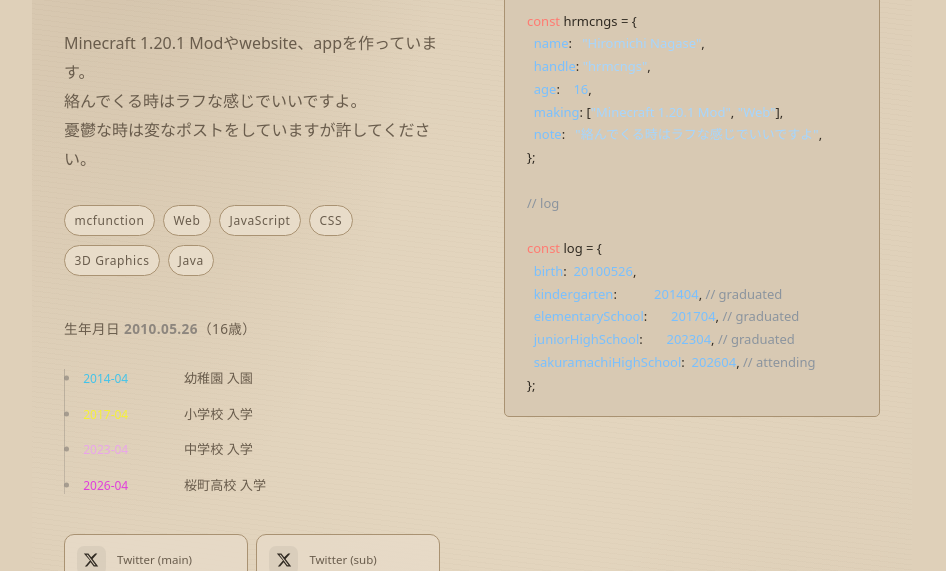
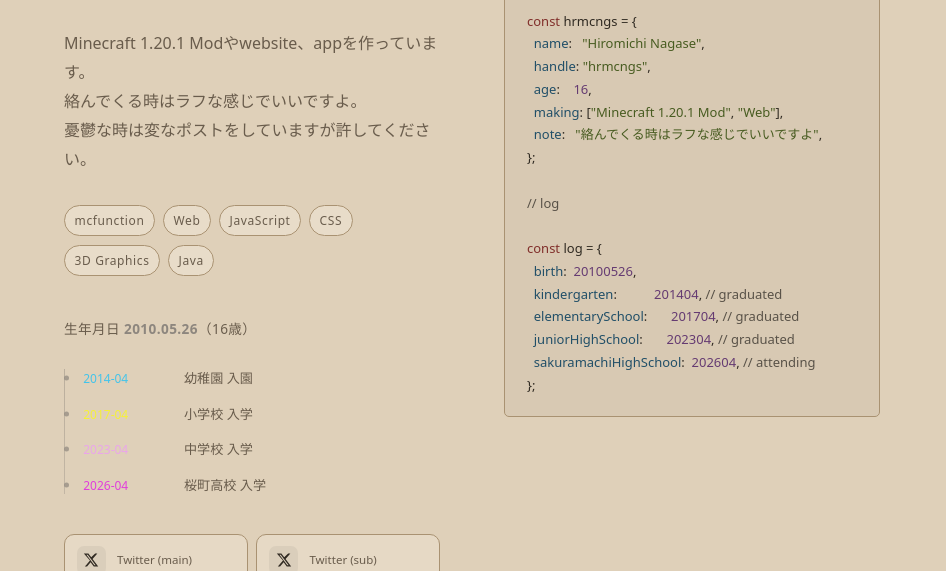
Before and after one commit to hrmcngs/hrmc.ngs.computer, a plain HTML site: page about/index.html in a window 1280 px wide. Shown: the part 535-1106 px from the top of the page, without its empty margins (168-1114 px from the left). Drawn offline with nearby package versions, Linux system fonts and the light colour scheme; no server answers.

Commit message:
Improve light theme readability

```diff
--- a/about/index.html
+++ b/about/index.html
@@ -23,12 +23,12 @@
   <link rel="stylesheet" href="https://cdnjs.cloudflare.com/ajax/libs/highlight.js/11.9.0/styles/github-dark.min.css">
   <script src="https://cdnjs.cloudflare.com/ajax/libs/highlight.js/11.9.0/highlight.min.js"></script>
   <link rel="stylesheet" href="../src/css/style.css?v=2026-09-25-1">
-  <link rel="stylesheet" href="/src/css/appearance.css?v=2026-11-24-2">
+  <link rel="stylesheet" href="/src/css/appearance.css?v=2026-11-24-3">
   <link rel="stylesheet" href="/src/css/macos.css?v=2026-11-17-1">
   <link rel="stylesheet" href="/src/css/catalog.css?v=2026-11-24-1">
   <script src="/src/js/appearance.js?v=2026-11-18-5"></script>
   <script src="../src/js/theme.js?v=2026-09-09-1"></script>
-  <link rel="stylesheet" href="../src/css/about-style.css?v=2026-11-18-6">
+  <link rel="stylesheet" href="../src/css/about-style.css?v=2026-11-24-1">
 </head>
 <body class="catalog-home about-body">
 
--- a/src/css/about-style.css
+++ b/src/css/about-style.css
@@ -534,4 +534,24 @@
       box-shadow: none;
     }
 
+    /* Dark syntax colors become too pale on the paper-colored light theme. */
+    :root[data-appearance="light"] .about-body .code-wrap .hljs {
+      color: #302a22;
+    }
+    :root[data-appearance="light"] .about-body .hljs-keyword,
+    :root[data-appearance="light"] .about-body .hljs-literal,
+    :root[data-appearance="light"] .about-body .hljs-selector-tag { color: #812f2b; }
+    :root[data-appearance="light"] .about-body .hljs-attr,
+    :root[data-appearance="light"] .about-body .hljs-attribute,
+    :root[data-appearance="light"] .about-body .hljs-property { color: #214f68; }
+    :root[data-appearance="light"] .about-body .hljs-string,
+    :root[data-appearance="light"] .about-body .hljs-title,
+    :root[data-appearance="light"] .about-body .hljs-name,
+    :root[data-appearance="light"] .about-body .hljs-type { color: #485c21; }
+    :root[data-appearance="light"] .about-body .hljs-number,
+    :root[data-appearance="light"] .about-body .hljs-symbol,
+    :root[data-appearance="light"] .about-body .hljs-variable { color: #653b72; }
+    :root[data-appearance="light"] .about-body .hljs-comment,
+    :root[data-appearance="light"] .about-body .hljs-quote { color: #595248; }
+
     .about-body .code-wrap::after { content: none; }
--- a/src/css/appearance.css
+++ b/src/css/appearance.css
@@ -84,11 +84,6 @@
   --mac-titlebar: linear-gradient(#e8dcc9, #c9b596);
   --mac-wall-base: linear-gradient(145deg, #c7b394, #e1d3bd);
   --mac-desktop-text: #302a22;
-  --site-image:
-    radial-gradient(ellipse at 12% 8%, rgba(92, 61, 28, .11), transparent 30%),
-    radial-gradient(ellipse at 88% 82%, rgba(111, 76, 35, .08), transparent 34%),
-    radial-gradient(circle at 52% 42%, rgba(255, 247, 224, .16), transparent 42%),
-    repeating-linear-gradient(7deg, rgba(76, 53, 28, .022) 0 1px, transparent 1px 5px);
 }
 
 :root[data-mac-palette="mono"][data-appearance="dark"] {
@@ -107,7 +102,6 @@
   --mac-titlebar: linear-gradient(#2d2b29, #393633);
   --mac-wall-base: linear-gradient(145deg, #201f1d, #34312e);
   --mac-desktop-text: #f1eee8;
-  --site-image: none;
 }
 
 :root[data-mac-palette="ocean"] {
```
Also changed, not shown: 404.html (+1 -1 lines), index.html (+1 -1 lines), photos/index.html (+1 -1 lines), works/index.html (+1 -1 lines).
